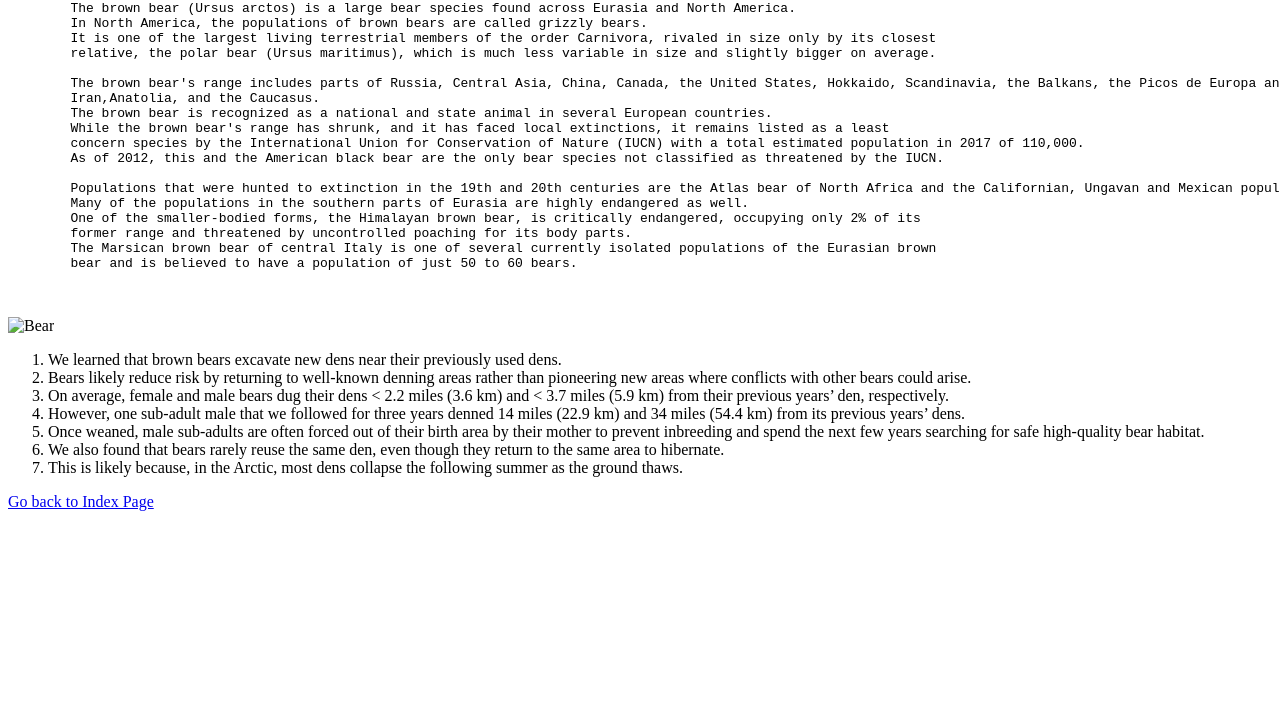
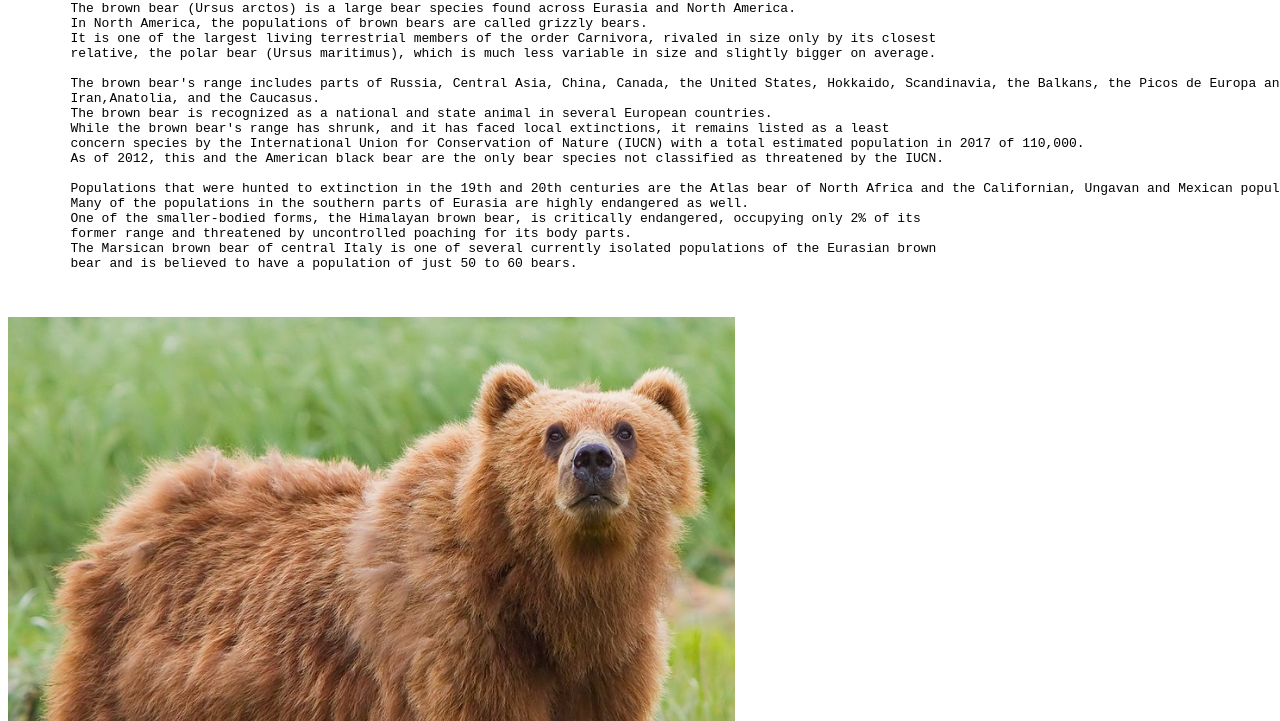
Before and after one commit to 44-563-Web-Apps-S21/webapps-s21-assignment-3-s541910, a plain HTML site: page bonus.html in a window 1280 px wide. Shown: the part 79-800 px from the top of the page. Drawn offline with Linux system fonts and the light colour scheme.

Commit message:
Made changes to bonus

```diff
--- a/bonus.html
+++ b/bonus.html
@@ -28,7 +28,8 @@
         bear and is believed to have a population of just 50 to 60 bears.
     </pre>
     <br>
-    <img src="bear.PNG" alt="Bear">
+
+    <img src="images/bear.PNG" alt="Bear">
 
     <ol>
         <li>We learned that brown bears excavate new dens near their previously used dens.</li>
```
